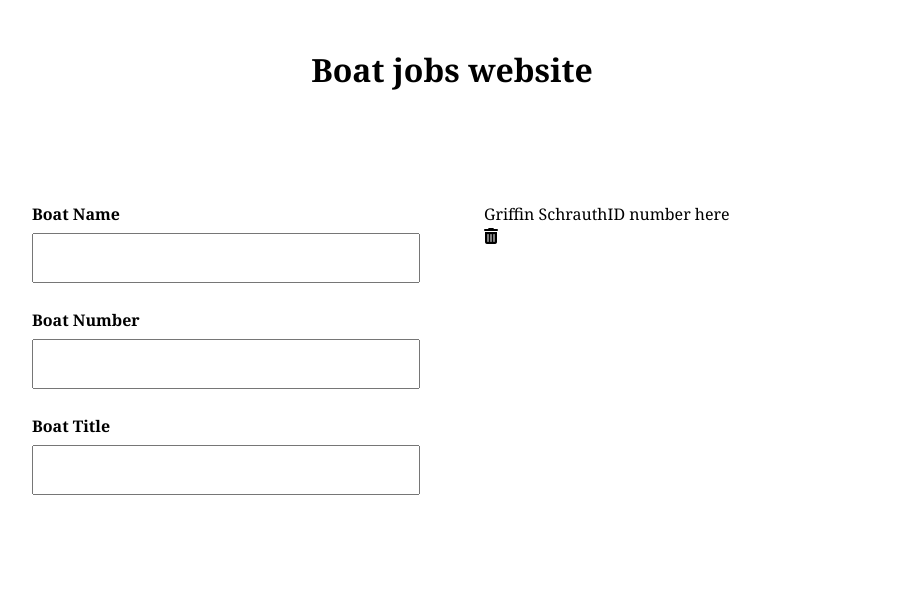
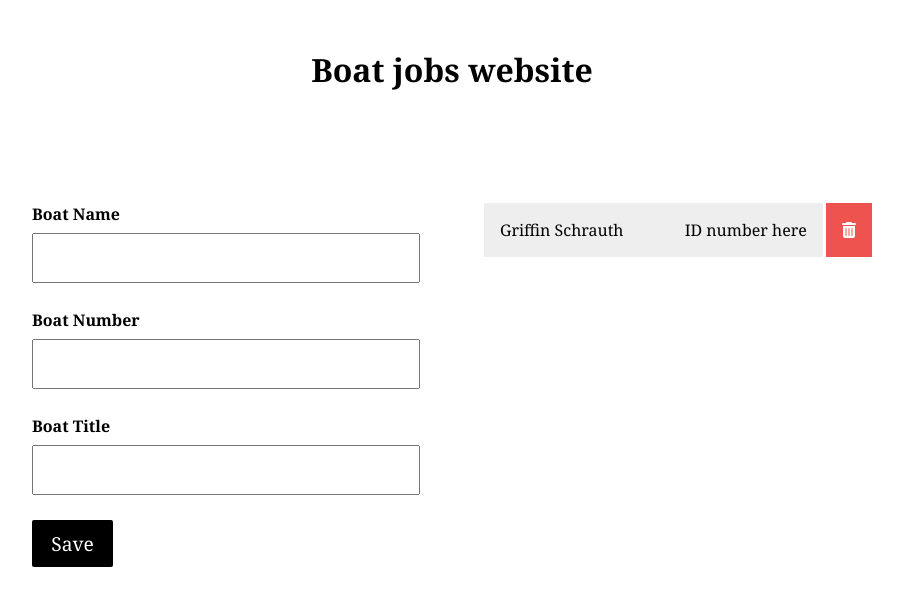
Before and after one commit to griffin-schrauth/BoatJobs, an Angular app in the folder UI/boats/: page / in a window 1280 px wide. Shown: the top 606 px of the page, without its empty margins (188-1091 px from the left). Built offline with nearby package versions, Linux system fonts and the light colour scheme; no server answers.

Commit message:
added frontend
connected app to api

```diff
--- a/UI/boats/src/app/app.component.css
+++ b/UI/boats/src/app/app.component.css
@@ -41,3 +41,56 @@ form input[type="text"], form input[type="password"], form input[type="number"]{
     margin-bottom: 0.5em;
     font-size: 1.2em;
 }
+
+.form-group-inline {
+    display: flex;
+    flex-direction: row;
+    width: 100%;
+    justify-content: space-between;
+}
+
+.form-group-inline div {
+    width: 30%;
+}
+
+form button {
+    background-color: black;
+    padding: 0.5em 1em;
+    color: white;
+    border: none;
+    outline: none;
+    border-radius: 2px;
+    cursor: pointer;
+    font-size:1.2em;
+}
+
+.boat-row {
+    width: 100%;
+    display: flex;
+    margin-bottom: 0.2em;
+}
+
+.boat-row-details {
+    background-color: #EEE;
+    flex-grow: 1;
+    padding: 0.4em 1em;
+    display: flex;
+    justify-content: space-between;
+    align-items: center;
+    margin-right: 0.2em;
+    cursor: pointer;
+}
+
+.boat-row-action {
+    display: flex;
+    justify-content: center;
+    align-items: center;
+}
+
+.boat-row-action a {
+    display: block;
+    cursor: pointer;
+    padding: 1em;
+    background-color: #EF5350;
+    color: white;
+}
--- a/UI/boats/src/app/app.component.html
+++ b/UI/boats/src/app/app.component.html
@@ -14,6 +14,9 @@
         <div class="form-group">
           <label for=""> Boat Title</label>
           <input type="text" name="boatTitle">
+        </div>
+        <div class="form-group">
+          <button>Save</button>
         </div>
       </form>
 
--- a/UI/boats/src/app/app.component.ts
+++ b/UI/boats/src/app/app.component.ts
@@ -1,10 +1,30 @@
-import { Component } from '@angular/core';
+import { Component, OnInit } from '@angular/core';
+import { BoatsService } from './service/boats.service';
 
 @Component({
   selector: 'app-root',
   templateUrl: './app.component.html',
   styleUrls: ['./app.component.css']
 })
-export class AppComponent {
+export class AppComponent implements OnInit {
   title = 'boats';
+
+  constructor(private boatsService: BoatsService){
+
+
+  }
+
+  ngOnInit(): void {
+    this.getAllBoats();
+  }
+
+  getAllBoats() {
+    this.boatsService.getAllBoats()
+    .subscribe(
+      response => {
+        console.log(response)
+      }
+    )
+  }
+
 }
--- a/UI/boats/src/app/app.module.ts
+++ b/UI/boats/src/app/app.module.ts
@@ -1,6 +1,6 @@
 import { NgModule } from '@angular/core';
 import { BrowserModule } from '@angular/platform-browser';
-
+import {HttpClientModule } from '@angular/common/http';
 import { AppRoutingModule } from './app-routing.module';
 import { AppComponent } from './app.component';
 
@@ -10,7 +10,8 @@ import { AppComponent } from './app.component';
   ],
   imports: [
     BrowserModule,
-    AppRoutingModule
+    AppRoutingModule,
+    HttpClientModule
   ],
   providers: [],
   bootstrap: [AppComponent]
--- /dev/null
+++ b/UI/boats/src/app/service/boats.service.ts
@@ -0,0 +1,21 @@
+import { Injectable } from '@angular/core';
+import { HttpClient } from '@angular/common/http';
+import { Boat } from '../models/boat.model';
+import { Observable } from 'rxjs';
+
+@Injectable({
+  providedIn: 'root'
+})
+export class BoatsService {
+
+
+  baseUrl = 'https://localhost:7132/api/boats';
+
+  constructor(private http: HttpClient) { }
+
+
+  //get all boats jobs
+  getAllBoats() : Observable<Boat[]> {
+    return this.http.get<Boat[]>(this.baseUrl);
+  }
+}
```
Also changed, not shown: UI/boats/src/app/models/boat.model.ts (added, +11 -0 lines), 8 other files (tests, documents, lock files or other folders).
